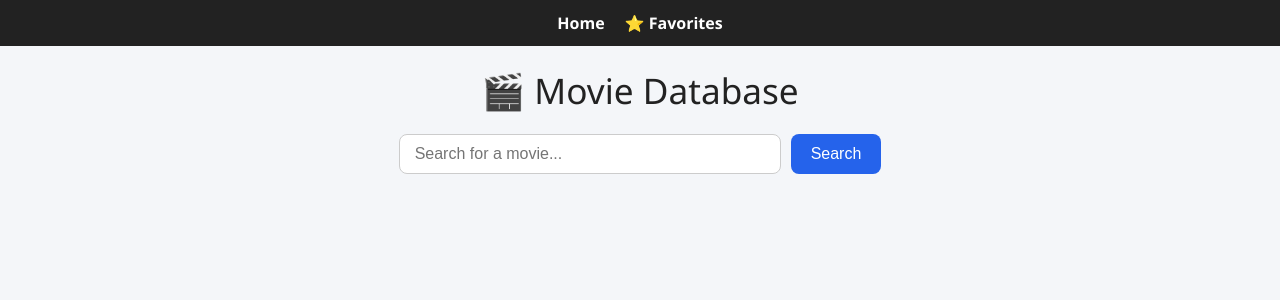
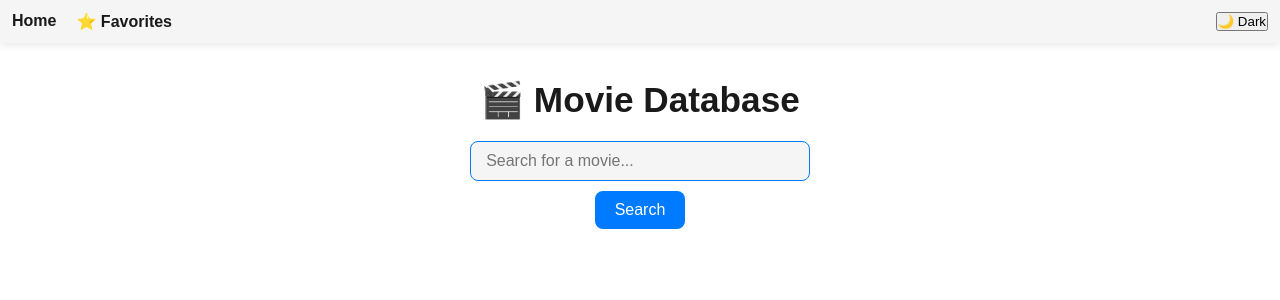
Before and after one commit to AdejareAyomikun/movie-database-app, a React (Vite) app: page / in a window 1280 px wide. Shown: the top 300 px of the page. Built offline with nearby package versions, Linux system fonts and the light colour scheme; no server answers.

Commit message:
Added Dark mode

```diff
--- a/src/App.jsx
+++ b/src/App.jsx
@@ -13,6 +13,22 @@ export default function App() {
   const [latest, setLatest] = useState([]);
   const [loading, setLoading] = useState(false);
   const [error, setError] = useState("");
+  const [theme, setTheme] = useState("light");
+
+  // Persist theme in localStorage
+  useEffect(() => {
+    const savedTheme = localStorage.getItem("theme") || "light";
+    setTheme(savedTheme);
+  }, []);
+
+  useEffect(() => {
+    document.documentElement.setAttribute("data-theme", theme);
+    localStorage.setItem("theme", theme);
+  }, [theme]);
+
+  const toggleTheme = () => {
+    setTheme(theme === "light" ? "dark" : "light");
+  };
 
   // Load favorites from localStorage
   useEffect(() => {
@@ -101,6 +117,9 @@ export default function App() {
             <nav className="navbar">
               <Link to="/">Home</Link>
               <Link to="/favorites">⭐ Favorites</Link>
+                 <button onClick={toggleTheme} style={{ marginLeft: "auto" }}>
+                {theme === "light" ? "🌙 Dark" : "☀️ Light"}
+              </button>
             </nav>
             <div className="app-container">
               <header className="app-title">🎬 Movie Database</header>
--- a/src/index.css
+++ b/src/index.css
@@ -1,9 +1,33 @@
-body {
+/* ====== THEME VARIABLES ====== */
+:root {
+  --bg-color: #ffffff;
+  --text-color: #1a1a1a;
+  --card-bg: #f5f5f5;
+  --btn-bg: #007bff;
+  --btn-text: #ffffff;
+}
+
+[data-theme="dark"] {
+  --bg-color: #121212;
+  --text-color: #f0f0f0;
+  --card-bg: #1e1e1e;
+  --btn-bg: #ff9800;
+  --btn-text: #121212;
+}
+
+/* ====== GLOBAL RESET & BASE ====== */
+* {
   margin: 0;
   padding: 0;
   box-sizing: border-box;
-  background-color: #f4f6f9;
-  font-family: 'Segoe UI', Tahoma, Geneva, Verdana, sans-serif;
+}
+
+body,
+html {
+  font-family: Arial, sans-serif;
+  background: var(--bg-color);
+  color: var(--text-color);
+  transition: background 0.3s ease, color 0.3s ease;
 }
 
 /* General App Styles */
@@ -13,31 +37,36 @@ body {
   flex-wrap: wrap;
   gap: 20px;
   padding: 12px;
-  background: #222;
+  background: var(--card-bg);
+  color: var(--text-color);
+  box-shadow: 0 2px 8px rgba(0, 0, 0, 0.1);
+  transition: background 0.3s ease, color 0.3s ease;
 }
 
 .navbar a {
-  color: white;
+  color: var(--text-color);
   text-decoration: none;
   font-weight: bold;
-  transition: color 0.3s;
+  transition: color 0.3s ease;
 }
 
 .navbar a:hover {
-  color: gold;
+  color: var(--btn-bg);
 }
 
 .app-container {
-  text-align: center;
-  padding: 20px;
-  background: #f4f6f9;
-  min-height: 100vh;
+  display: flex;
+  flex-direction: column;
+  align-items: center;
+  padding: 16px;
 }
 
 .app-title {
   font-size: 2.2rem;
-  margin-bottom: 20px;
-  color: #222;
+  margin: 20px 0;
+  font-weight: bold;
+  color: var(--text-color);
+  transition: color 0.3s ease;
 }
 
 .no-movies {
@@ -60,7 +89,11 @@ body {
   max-width: 350px;
   padding: 10px 15px;
   border-radius: 8px;
-  border: 1px solid #ccc;
+  border: 1px solid var(--btn-bg);
+  background: var(--card-bg);
+  color: var(--text-color);
+  outline: none;
+  transition: all 0.3s ease;
   font-size: 1rem;
 }
 
@@ -72,8 +105,8 @@ body {
 
 .search-bar button {
   padding: 10px 20px;
-  background-color: #2563eb;
-  color: white;
+  background-color: var(--btn-bg);
+  color: var(--btn-text);
   border: none;
   border-radius: 8px;
   font-size: 1rem;
@@ -82,7 +115,8 @@ body {
 }
 
 .search-bar button:hover {
-  background-color: #1e40af;
+  background-color: var(--btn-bg);
+  color: var(--btn-text);
 }
 
 /* Movie Grid */
@@ -91,19 +125,24 @@ body {
   display: grid;
   grid-template-columns: repeat(auto-fill, minmax(220px, 1fr));
   gap: 24px;
-  justify-content: center;   /* Centers the grid horizontally */
-  align-items: center;        /* Keeps items aligned neatly */
+  justify-content: center; /* Centers the grid horizontally */
+  align-items: center; /* Keeps items aligned neatly */
+  color: var(--text-color);
   padding: 20px;
   margin: 0 auto;
-  max-width: 1200px;         /* Prevents it from stretching too wide */
-  text-align: center;        /* Centers text inside */
+  max-width: 1200px; /* Prevents it from stretching too wide */
+  text-align: center; /* Centers text inside */
+}
+
+.movie-details {
+  text-align: center;
 }
 
 /* Optional wrapper styling */
 .w-full {
   width: 100%;
   display: flex;
-  justify-content: center;   /* Centers the whole grid container */
+  justify-content: center; /* Centers the whole grid container */
 }
 
 /* Responsive Adjustments */
@@ -121,11 +160,11 @@ body {
   }
 }
 
-
 /* Movie Card */
 /* Movie Card Container */
 .movie-card {
-  background: #fff;
+  background: var(--card-bg);
+  color: var(--text-color);
   border-radius: 16px;
   overflow: hidden;
   box-shadow: 0 4px 12px rgba(0, 0, 0, 0.15);
@@ -167,12 +206,12 @@ body {
 .movie-card .details h2 {
   font-size: 1.1rem;
   margin: 5px 0;
-  color: #222;
+  color: var(--text-color);
   line-height: 1.4;
 }
 
 .movie-card .details p {
-  color: #666;
+  color: (--text-color);
   font-size: 0.9rem;
 }
 
@@ -193,7 +232,7 @@ body {
 /* Add to Favorites */
 .movie-card .btn-fav {
   background: linear-gradient(135deg, #ffcc00, #ff9900);
-  color: #222;
+  color: (--text-color);
   box-shadow: 0 3px 8px rgba(0, 0, 0, 0.15);
 }
 
@@ -206,7 +245,7 @@ body {
 /* Remove Button */
 .movie-card .btn-remove {
   background: #ff4d4d;
-  color: #fff;
+  color: (--text-color);
   box-shadow: 0 3px 8px rgba(0, 0, 0, 0.15);
 }
 
@@ -223,7 +262,6 @@ body {
   gap: 20px;
   padding: 20px;
 }
-
 
 .poster {
   width: 100%;
@@ -263,7 +301,7 @@ body {
   margin-top: auto;
   padding: 10px 16px;
   background: linear-gradient(135deg, #ffcc00, #ff9900);
-  color: #222;
+  color: (--text-color);
   border: none;
   border-radius: 30px;
   cursor: pointer;
@@ -285,7 +323,6 @@ body {
   box-shadow: 0 3px 6px rgba(0, 0, 0, 0.2);
 }
 
-
 /* Loader */
 .loader {
   border: 6px solid #f3f3f3;
@@ -298,8 +335,12 @@ body {
 }
 
 @keyframes spin {
-  0% { transform: rotate(0deg); }
-  100% { transform: rotate(360deg); }
+  0% {
+    transform: rotate(0deg);
+  }
+  100% {
+    transform: rotate(360deg);
+  }
 }
 
 /* 🔹 Mobile Responsiveness */
@@ -335,3 +376,25 @@ body {
     gap: 10px;
   }
 }
+
+
+/* ====== THEME TOGGLE ====== */
+.theme-toggle {
+  margin-left: auto;
+  padding: 8px 16px;
+  border: none;
+  border-radius: 25px;
+  cursor: pointer;
+  font-size: 0.9rem;
+  font-weight: bold;
+  transition: all 0.3s ease;
+  background: var(--btn-bg);
+  color: var(--btn-text);
+  box-shadow: 0 3px 8px rgba(0, 0, 0, 0.15);
+}
+
+.theme-toggle:hover {
+  opacity: 0.9;
+  transform: scale(1.05);
+  box-shadow: 0 6px 12px rgba(0,0,0,0.25);
+}
```
